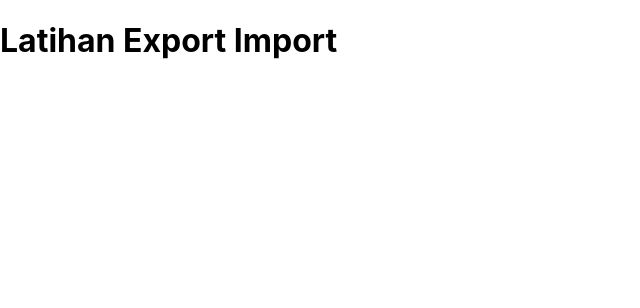
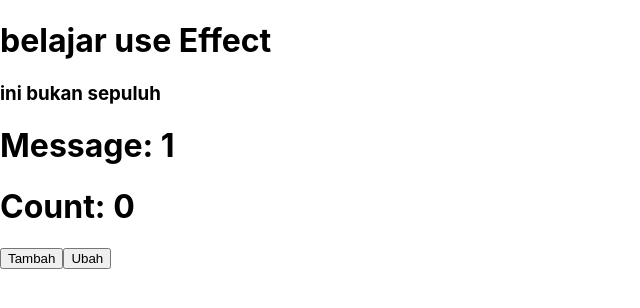
Before and after one commit to Naufal-0123/React_1, a React (Create React App) app: page / in a window 1280 px wide. Shown: the top 308 px of the page, without its empty margins (0-640 px from the left). Built offline with nearby package versions, Linux system fonts and the light colour scheme.

Commit message:
useEffect-condition

```diff
--- a/src/App.js
+++ b/src/App.js
@@ -1,9 +1,44 @@
+/* eslint-disable react-hooks/exhaustive-deps */
 import React from 'react';
 function App () {
+
+
+  let [count, setCount] = React.useState(0);
+  let [text, setText] = React.useState(false)
+  let [message, setMessage] = React.useState(0);
+  let [isloading, setIsloading] = React.useState(true)
+  React.useEffect(()=> {
+    setMessage(message + 1)
+    console.log('useEffect berjalan');
+  }, [count, text]);
+
+  React.useEffect(()=> {
+    setTimeout(()=> {
+      setIsloading(false);
+    }, 2000);
+  }, []);
+
+  if(isloading){
+    return <h1>Apaa...</h1>;
+  }
+
   return(
     <React.Fragment>
-      <h1>Latihan Export Import</h1>
-
+      <h1>belajar use Effect</h1>
+      <h3>{message === 10 ? "ini baru sepuluh" : "ini bukan sepuluh"}</h3>
+      <h1>Message: {message}</h1>
+      <h1>Count: {count}</h1>
+      <button onClick={()=> {
+        setCount(count + 1);
+      }}
+      >
+        Tambah
+      </button>
+      <button onClick={()=> {
+        setText(!text);
+      }}>
+        Ubah
+      </button>
     </React.Fragment>
   );
 }
```
Also changed, not shown: src/styles/styles.css (line endings or trailing spaces).
